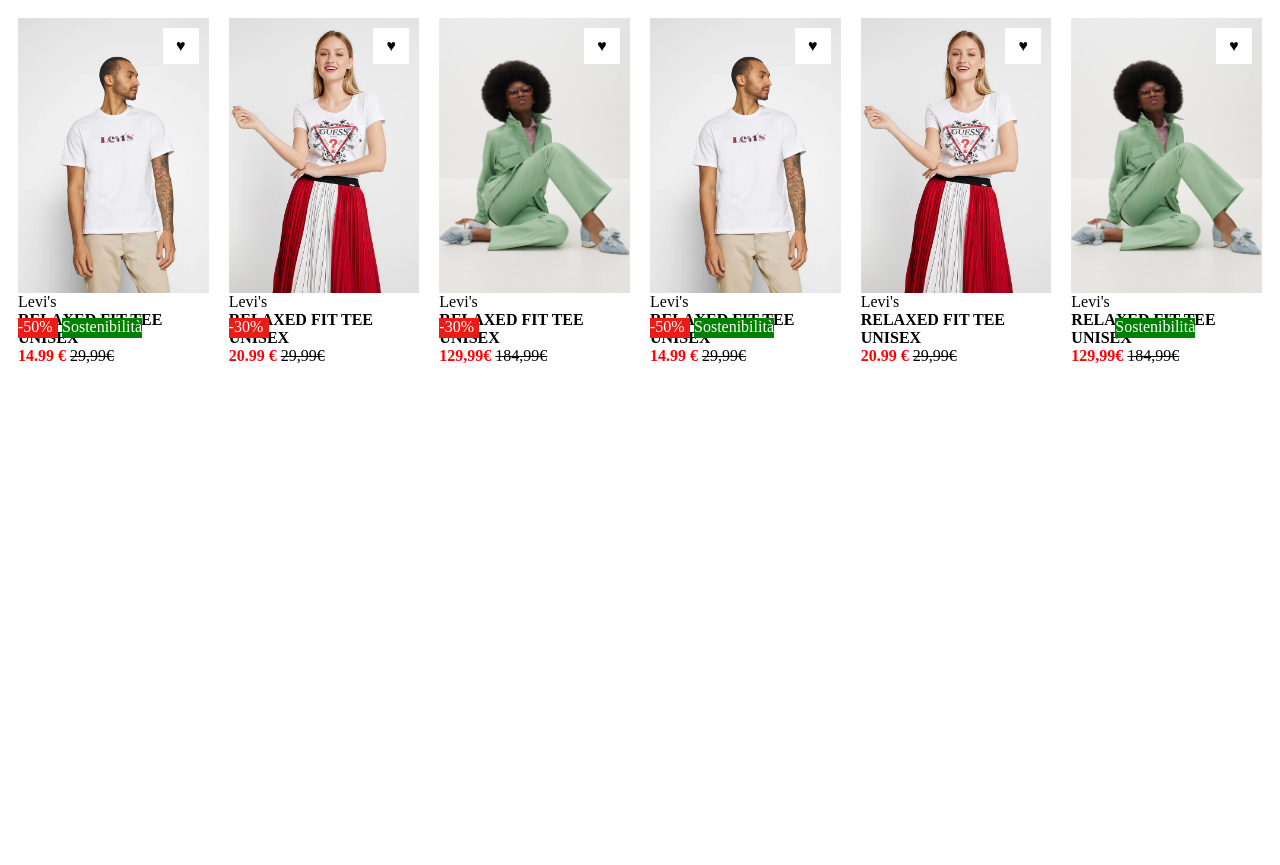
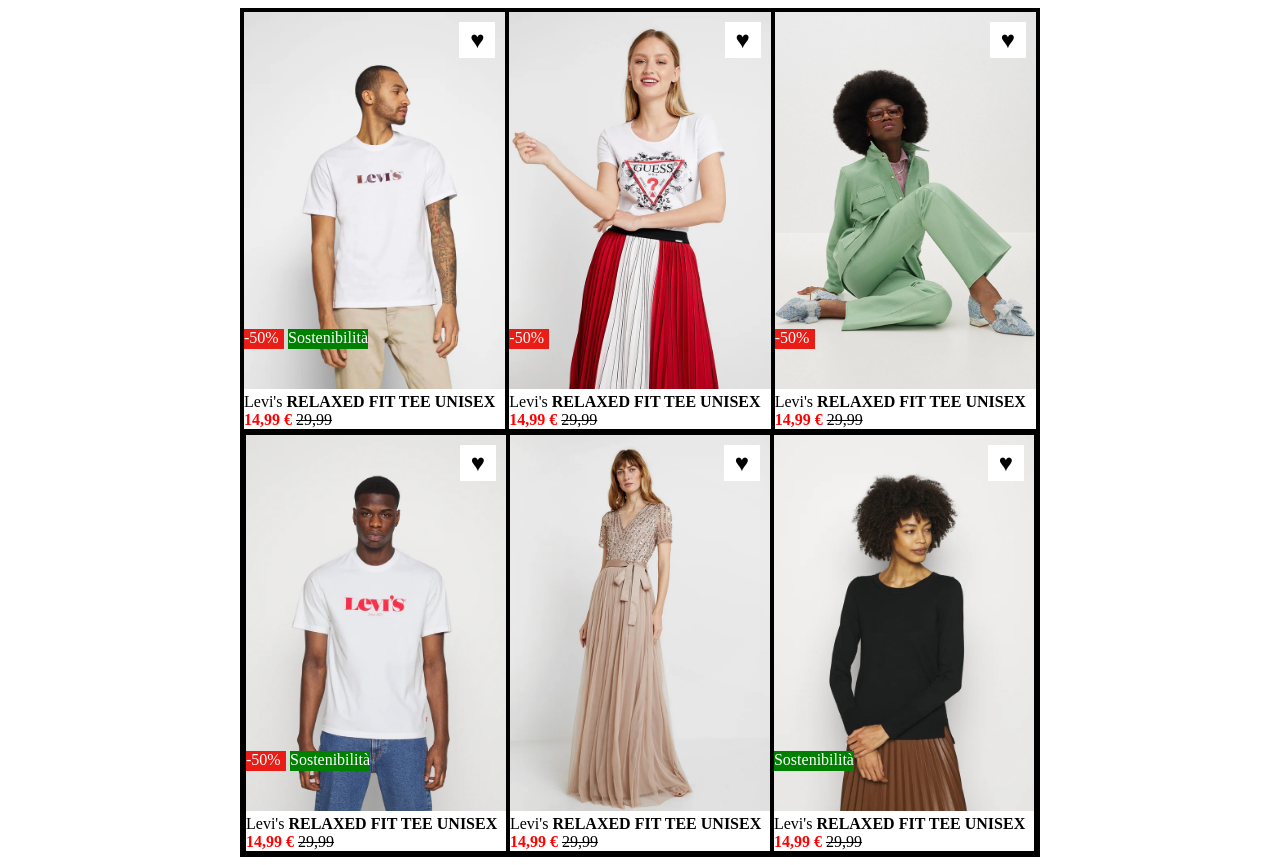
Before and after one commit to francescomatteucci/html-css-boolando, a plain HTML site: page index.html in a window 1280 px wide. Before the commit the page ends 800 px from the top, so only its background shows below. Drawn offline with Linux system fonts and the light colour scheme.

Commit message:
REFACTOR FIRst and SECOND MAIN

```diff
--- a/index.css
+++ b/index.css
@@ -4,21 +4,27 @@
 }
 body{
     display:flex;
-
-    flex-direction: column;
+    justify-content: center;
 
 }
 .container{
-    width:60%;
-
-    height: 500px;
     display:flex;
+    border: 2px solid;
+    max-width: 800px;
+    flex-wrap: wrap;
 }
-main{
+.row{
     display:flex;
+    flex-direction: row;
+}
+main {
+    display: flex;
+    flex-direction: column;
+    align-items: center;
 }
 img{
-    max-width: 100%;
+    max-width:100%;
+    height:auto;
 }
 .current-price {
     font-weight: bold;
@@ -30,23 +36,13 @@ img{
     font-weight: normal;
 }
 .col-1{
-
     width:calc(100% /3);
-    height:80%;
     position:relative;
-    margin:10px;
     display: flex;
     flex-direction: column;
+    border: 2px solid;
 }
 .sconto50-box{
-    width:40px;
-    height:20px;
-    background-color: rgb(233, 29, 22);
-    position: absolute;
-    bottom:80px;
-    color:white;
-}
-.sconto30-box{
     width:40px;
     height:20px;
     background-color: rgb(233, 29, 22);
@@ -64,6 +60,14 @@ img{
     left:44px;
     color: white;
 }
+.green-box-2{
+    width:80px;
+    height:20px;
+    background-color: green;
+    position: absolute;
+    bottom:80px;
+    color: white;
+}
 .heart{
     width:36px;
     height:36px;
@@ -74,4 +78,13 @@ img{
     display: flex;
     justify-content: center;
     align-items: center;
+    font-size: 24px;
 }
+.sconto30-box{
+    width:40px;
+    height:20px;
+    background-color: rgb(233, 29, 22);
+    position: absolute;
+    bottom:80px;
+    color:white;
+}
--- a/index.html
+++ b/index.html
@@ -8,62 +8,97 @@
     </head>
     <body>
         <main>
+            <!-- FIRST MAIN -->
             <div class="container">
-
-                <div class="col-1"><img src="./img/1.webp" alt>
+                <div class="row">
+                    <div class="col-1 ">
+                        <div> <img src="./img/1.webp" alt>
+                            <div>
+                                <div class="heart">&hearts;</div>
                                 <div class="sconto50-box">-50%</div>
                                 <div class="green-box">Sostenibilità</div>
-                    <div class="heart">&hearts;</div>
+                            </div>
+                        </div>
+                        <div>
                             <span>Levi's</span>
                             <strong>RELAXED FIT TEE UNISEX</strong>
-                    <span class="current-price">14.99 € <span
-                            class="old-price">29,99€</span> </span>
+                            <span class="current-price">14,99 €</span>
+                            <span class="old-price">29,99</span>
                         </div>
-                <div class="col-1"><img src="./img/2.webp" alt>
-                    <div class="sconto30-box">-30%</div>
+                    </div>
+                    <div class="col-1 ">
+                        <div> <img src="./img/2.webp" alt>
+                            <div>
                                 <div class="heart">&hearts;</div>
+                                <div class="sconto50-box">-50%</div>
+                            </div>
+                        </div>
+                        <div>
                             <span>Levi's</span>
                             <strong>RELAXED FIT TEE UNISEX</strong>
-                    <span class="current-price">20.99 € <span
-                            class="old-price">29,99€</span></span>
+                            <span class="current-price">14,99 €</span>
+                            <span class="old-price">29,99</span>
                         </div>
-                <div class="col-1"><img src="./img/3.webp" alt>
-                    <div class="sconto30-box">-30%</div>
+                    </div>
+                    <div class="col-1 ">
+                        <div> <img src="./img/3.webp" alt>
+                            <div>
                                 <div class="heart">&hearts;</div>
+                                <div class="sconto50-box">-50%</div>
+                            </div>
+                        </div>
+                        <div>
                             <span>Levi's</span>
                             <strong>RELAXED FIT TEE UNISEX</strong>
-                    <span class="current-price"> 129,99€ <span
-                            class="old-price">184,99€</span></span>
-                    <p class="current-price"> </p>
-
+                            <span class="current-price">14,99 €</span>
+                            <span class="old-price">29,99</span>
                         </div>
                     </div>
+                </div>
+                <!-- SECOND MAIN -->
                 <div class="container">
-
-                <div class="col-1"><img src="./img/1.webp" alt>
+                    <div class="row">
+                        <div class="col-1 ">
+                            <div> <img src="./img/4.webp" alt>
+                                <div>
+                                    <div class="heart">&hearts;</div>
                                     <div class="sconto50-box">-50%</div>
                                     <div class="green-box">Sostenibilità</div>
-                    <div class="heart">&hearts;</div>
+                                </div>
+                            </div>
+                            <div>
                                 <span>Levi's</span>
                                 <strong>RELAXED FIT TEE UNISEX</strong>
-                    <span class="current-price">14.99 € <span
-                            class="old-price">29,99€</span> </span>
+                                <span class="current-price">14,99 €</span>
+                                <span class="old-price">29,99</span>
                             </div>
-                <div class="col-1"><img src="./img/2.webp" alt>
+                        </div>
+                        <div class="col-1 ">
+                            <div> <img src="./img/5.webp" alt>
+                                <div>
                                     <div class="heart">&hearts;</div>
+                                </div>
+                            </div>
+                            <div>
                                 <span>Levi's</span>
                                 <strong>RELAXED FIT TEE UNISEX</strong>
-                    <span class="current-price">20.99 € <span
-                            class="old-price">29,99€</span></span>
+                                <span class="current-price">14,99 €</span>
+                                <span class="old-price">29,99</span>
                             </div>
-                <div class="col-1"><img src="./img/3.webp" alt>
-                    <div class="green-box">Sostenibilità</div>
+                        </div>
+                        <div class="col-1 ">
+                            <div> <img src="./img/6.webp" alt>
+                                <div>
                                     <div class="heart">&hearts;</div>
+                                    <div class="green-box-2">Sostenibilità</div>
+                                </div>
+                            </div>
+                            <div>
                                 <span>Levi's</span>
                                 <strong>RELAXED FIT TEE UNISEX</strong>
-                    <span class="current-price"> 129,99€ <span
-                            class="old-price">184,99€</span></span>
-                    <p class="current-price"> </p>
+                                <span class="current-price">14,99 €</span>
+                                <span class="old-price">29,99</span>
+                            </div>
                         </div>
                     </div>
             </main>
```
Also changed, not shown: img/4.webp (added), img/4b.webp (added). Lines whose indentation alone changed are shown as unchanged.
